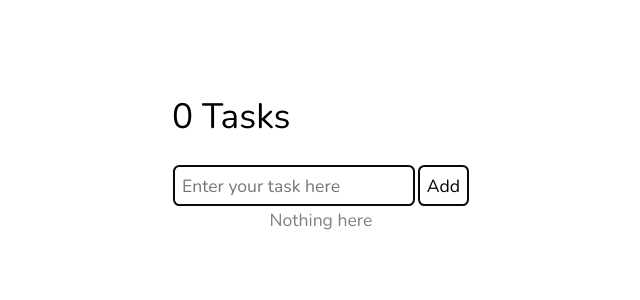
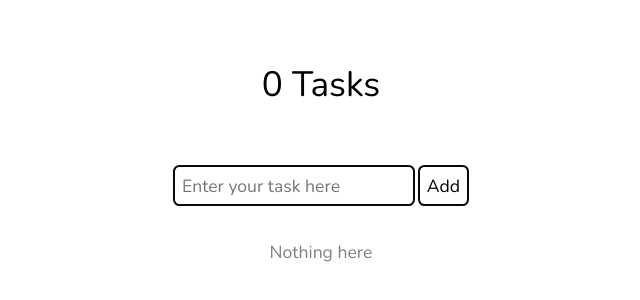
Before and after one commit to ohbeomho/task-tracker, a React app: page / in a window 1280 px wide. Shown: the part 250-550 px from the top of the page, without its empty margins (319-959 px from the left). Built offline with nearby package versions, Linux system fonts and the light colour scheme; the HTML template or start-up script is replaced by a standard one.

Commit message:
Design: Content max width 400px

```diff
--- a/src/index.css
+++ b/src/index.css
@@ -3,11 +3,19 @@
 body {
   margin: 0;
   display: flex;
-  flex-direction: column;
   justify-content: center;
   align-items: center;
   min-height: 100vh;
   font-size: 1.1rem;
+}
+
+.container {
+  display: flex;
+  flex-direction: column;
+  justify-content: center;
+  align-items: center;
+  max-width: min(99vw, 400px);
+  gap: 2rem;
 }
 
 * {
```
